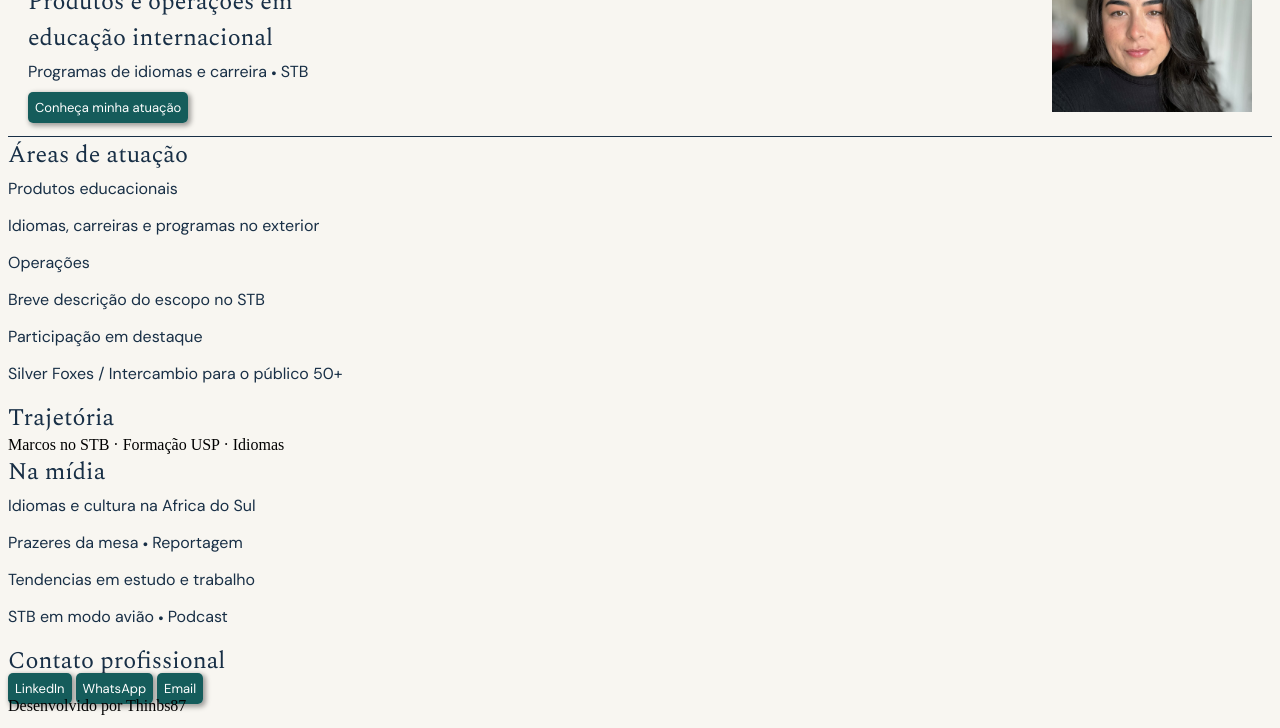
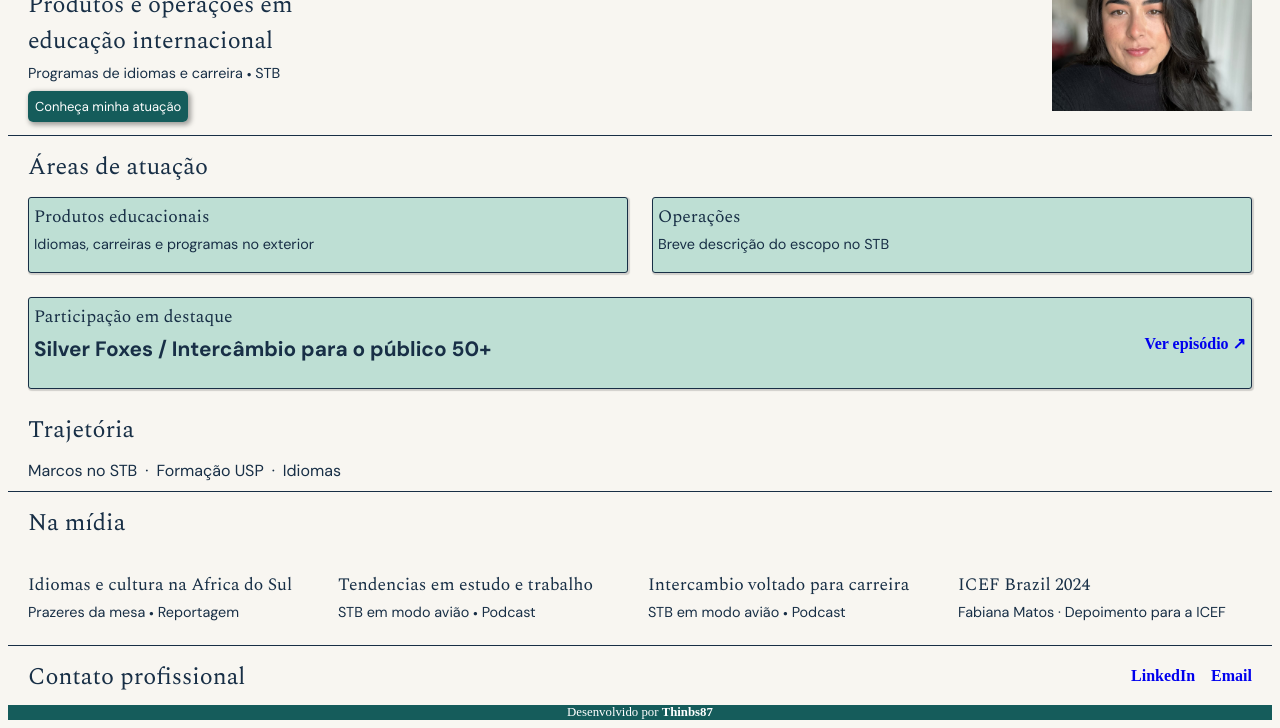
Before and after one commit to Thinbs87/Fabiana-Matos, a plain HTML site: page Site/index.html in a window 1280 px wide. Shown: the part 149-877 px from the top of the page. Drawn offline with nearby package versions, Linux system fonts and the light colour scheme; a web font is replaced by a local one.

Commit message:
atualização do site

```diff
--- a/Site/index.html
+++ b/Site/index.html
@@ -38,53 +38,71 @@
                 <h1> Fabiana Matos</h1>
                 <h2>Produtos e operações em <br>educação internacional</h2>
                 <p>Programas de idiomas e carreira 🞄 STB</p>
-                <a href="#">Conheça minha atuação</a>
+                <a class="botaoatuacao" href="#">Conheça minha atuação</a>
             </div>
             <picture><img src="Imagens/Fabiig.jpg" alt="Fabiana Matos"></picture>
         </section>
-        <Section class="atuacao">
+        <section class="atuacao">
             <h2>Áreas de atuação</h2>
-            <div>
-                <p class="subtitulo">Produtos educacionais</p>
+            <div class="cartoes-atuacao">
+                <div class="cartao-atuacao">
+                    <h3>Produtos educacionais</h3>
                     <p>Idiomas, carreiras e programas no exterior</p>
                 </div>
-            <div>
-                <p class="subtitulo">Operações</p>
+                <div class="cartao-atuacao">
+                    <h3>Operações</h3>
                     <p>Breve descrição do escopo no STB</p>
                 </div>
+            </div>
+            <div class="cartao-atuacao" id="destaque">
                 <div>
-                <p class="subtitulo">Participação em destaque</p>
-                <p>Silver Foxes / Intercambio para o público 50+</p>
+                    <h3>Participação em destaque</h3>
+                    <p>Silver Foxes / Intercâmbio para o público 50+</p>
                 </div>
-        </Section>
+                <a href="#">Ver episódio ↗</a>
+            </div>
+        </section>
         <section class="trajetoria">
             <h2>Trajetória</h2>
+            <div class="trajetoria-itens">
                 <span>Marcos no STB</span>
                 <span aria-hidden="true">&middot;</span>
                 <span>Formação USP</span>
                 <span aria-hidden="true">&middot;</span>
                 <span>Idiomas</span>
+            </div>
         </section>
         <section class="midia">
             <h2>Na mídia</h2>
-            <div class="africadosul">
-                <p class="subtitulo">Idiomas e cultura na Africa do Sul</p>
+            <div class="midia-cartoes">
+                <div class="midia-cartao">
+                    <h3>Idiomas e cultura na Africa do Sul</h3>
                     <p>Prazeres da mesa 🞄 Reportagem</p>
                 </div>
-            <div>
-                <p class="subtitulo">Tendencias em estudo e trabalho</p>
+                <div class="midia-cartao">
+                    <h3>Tendencias em estudo e trabalho</h3>
                     <p>STB em modo avião 🞄 Podcast</p>
                 </div>
+                <div class="midia-cartao">
+                    <h3>Intercambio voltado para carreira</h3>
+                    <p>STB em modo avião 🞄 Podcast</p>
+                </div>
+                <div class="midia-cartao">
+                    <h3>ICEF Brazil 2024</h3>
+                    <p>Fabiana Matos · Depoimento para a ICEF</p>
+                </div>
+            </div>
         </section>
-        <section>
+        <section class="contato">
             <h2>Contato profissional</h2>
-            <a href="#">LinkedIn</a>
-            <a href="#">WhatsApp</a>
+            <div class="contato-links">
+                <a href="https://www.linkedin.com/in/fabiana-matos-5214a771/">LinkedIn</a>
                 <a href="#">Email</a>
+            </div>
         </section>
     </main>
     <footer>
-        <span>Desenvolvido por Thinbs87</span>
+        <span>Desenvolvido por <a href="https://github.com/Thinbs87">Thinbs87</a></span>
     </footer>
 </body>
 
--- a/Site/style.css
+++ b/Site/style.css
@@ -1,14 +1,60 @@
-@charset 'UTF-8';
+@charset "UTF-8";
 
+/* Cores e fontes */
 :root {
     --corfundo: #F8F6F1;
     --corprincipal: #182F46;
     --corlinksebotoes: #155C5B;
+    --corcartao: #BEDFD4;
+
     --letratitulos: 'DM Serif Text', 'Spectral', Georgia, serif;
-    --letratextos: 'DM Sans', 'Source Sans 3', Arial, Sans-serif;
+    --letratextos: 'DM Sans', 'Source Sans 3', Arial, sans-serif;
 }
 
-/* Inicio Header */
+/* Configurações gerais */
+body {
+    background-color: var(--corfundo);
+}
+
+h1 {
+    color: var(--corprincipal);
+    font-family: var(--letratitulos);
+    font-size: 3em;
+    margin-top: 0;
+    margin-bottom: 0;
+}
+
+h2 {
+    color: var(--corprincipal);
+    font-family: var(--letratitulos);
+    font-weight: lighter;
+    font-size: 1.5em;
+    margin-top: 3px;
+    margin-bottom: 0;
+}
+
+h3 {
+    color: var(--corprincipal);
+    font-family: var(--letratitulos);
+    font-weight: lighter;
+    font-size: 1.1em;
+    margin-bottom: 0;
+}
+
+p {
+    color: var(--corprincipal);
+    font-family: var(--letratextos);
+    font-size: 0.9em;
+    margin-top: 5px;
+}
+
+.atuacao h2,
+.trajetoria h2,
+.midia h2 {
+    margin-bottom: 12px;
+}
+
+/* Cabeçalho */
 header {
     display: flex;
     justify-content: space-between;
@@ -29,52 +75,36 @@ header {
     padding: 5px;
 }
 
+#abas a:hover {
+    background-color: var(--corlinksebotoes);
+    color: white;
+    border-radius: 5px;
+    box-shadow: inset 2px 1px 3px 0 rgba(0, 0, 0, 0.25);
+}
+
 #linguas a {
     text-decoration: none;
     font-family: var(--letratextos);
     padding: 2px;
 }
 
-#abas a:hover {
-    background-color: var(--corlinksebotoes);
-    color: white;
-    border-radius: 5px;
-    box-shadow: inset 2px 1px 3px 0px rgba(0, 0, 0, 0.25);
+/* Apresentação */
+.apresentacao {
+    display: flex;
+    justify-content: space-between;
+    align-items: center;
+    gap: 24px;
+    padding: 20px;
+    border-bottom: 1px solid var(--corprincipal);
 }
 
-/*Fim Header*/
-
-/*Inicio Main*/
-
-body {
-    background-color: var(--corfundo);
+picture img {
+    width: 100%;
+    max-width: 200px;
+    height: auto;
 }
 
-h1 {
-    color: var(--corprincipal);
-    font-family: var(--letratitulos);
-    font-size: 3em;
-    margin-bottom: 0px;
-    margin-top: 0px;
-}
-
-h2{
-    color: var(--corprincipal);
-    font-family: var(--letratitulos);
-    font-weight: lighter;
-    font-size: 1.5em;
-    margin-top: 0px;
-    margin-bottom: 0px;
-}
-
-p{
-    color: var(--corprincipal);
-    font-family: var(--letratextos);
-    font-size: 1em;
-    margin-top: 5px;
-}
-
-main section a {
+.botaoatuacao {
     text-decoration: none;
     font-family: var(--letratextos);
     font-size: small;
@@ -85,27 +115,136 @@ main section a {
     box-shadow: 2px 2px 5px 1px rgba(0, 0, 0, 0.36);
 }
 
-main section a:hover{
+.botaoatuacao:hover {
     box-shadow: 2px 2px 5px 1px rgba(0, 0, 0, 0.587);
 }
-picture img{
-    width: 100%;
-    max-width: 200px;
-    height: auto;
+
+/* Áreas de atuação */
+.atuacao {
+    padding: 10px 20px;
 }
 
-.apresentacao {
+.cartoes-atuacao {
+    display: flex;
+    gap: 24px;
+}
+
+.cartao-atuacao {
+    flex: 1;
+    background-color: var(--corcartao);
+    padding: 5px;
+    border: 1px solid var(--corprincipal);
+    box-shadow: 1px 1px 1px 1px rgba(0, 0, 0, 0.156);
+    border-radius: 3px;
+}
+
+.cartao-atuacao:hover {
+    box-shadow: 2px 2px 5px 1px rgba(0, 0, 0, 0.195);
+}
+
+.cartao-atuacao h3 {
+    margin-top: 0;
+}
+
+#destaque {
+    margin-top: 24px;
     display: flex;
     justify-content: space-between;
     align-items: center;
-    gap: 24px;
-    padding: 20px 20px;
+    gap: 16px;
+}
+
+#destaque p {
+    font-size: 1.3em;
+    font-weight: bold;
+}
+
+#destaque a {
+    text-decoration: none;
+    font-weight: bold;
+}
+
+/* Trajetória */
+.trajetoria {
+    padding: 10px 20px;
     border-bottom: 1px solid var(--corprincipal);
 }
+
+.trajetoria-itens {
+    display: flex;
+    align-items: center;
+    gap: 8px;
+    flex-wrap: wrap;
+    font-family: var(--letratextos);
+    color: var(--corprincipal);
+}
+
+/* Na mídia */
+.midia {
+    padding: 10px 20px;
+    border-bottom: 1px solid var(--corprincipal);
+}
+
+.midia-cartoes {
+    display: flex;
+    flex-wrap: wrap;
+    gap: 16px;
+}
+
+.midia-cartao {
+    flex: 1 1 calc((100% - 48px) / 4);
+    min-width: 0;
+}
+
+/* Contato */
+.contato {
+    display: flex;
+    justify-content: space-between;
+    align-items: center;
+    gap: 16px;
+    padding: 10px 20px;
+}
+
+.contato a{
+    text-decoration: none;
+    font-weight: bold;
+}
+
+.contato-links {
+    display: flex;
+    gap: 16px;
+}
+
+/* Footer */
+footer {
+    text-align: center;
+    background-color: var(--corlinksebotoes);
+    color: white;
+    font-size: 0.8em;
+    margin: 0;
+    padding: 0;
+}
+
+footer a {
+    text-decoration: none;
+    color: white;
+    font-weight: bold;
+}
+
+/* Ajustes para telas de até 600px */
 @media (max-width: 600px) {
     .apresentacao {
         flex-direction: column;
         align-items: flex-start;
         flex-wrap: wrap;
+        text-align: center;
+    }
+
+    .cartoes-atuacao {
+        flex-direction: column;
+    }
+
+    .midia-cartao {
+        flex: 1 1 calc((100% - 16px) / 2);
     }
 }
```
Lines whose indentation alone changed are shown as unchanged.
